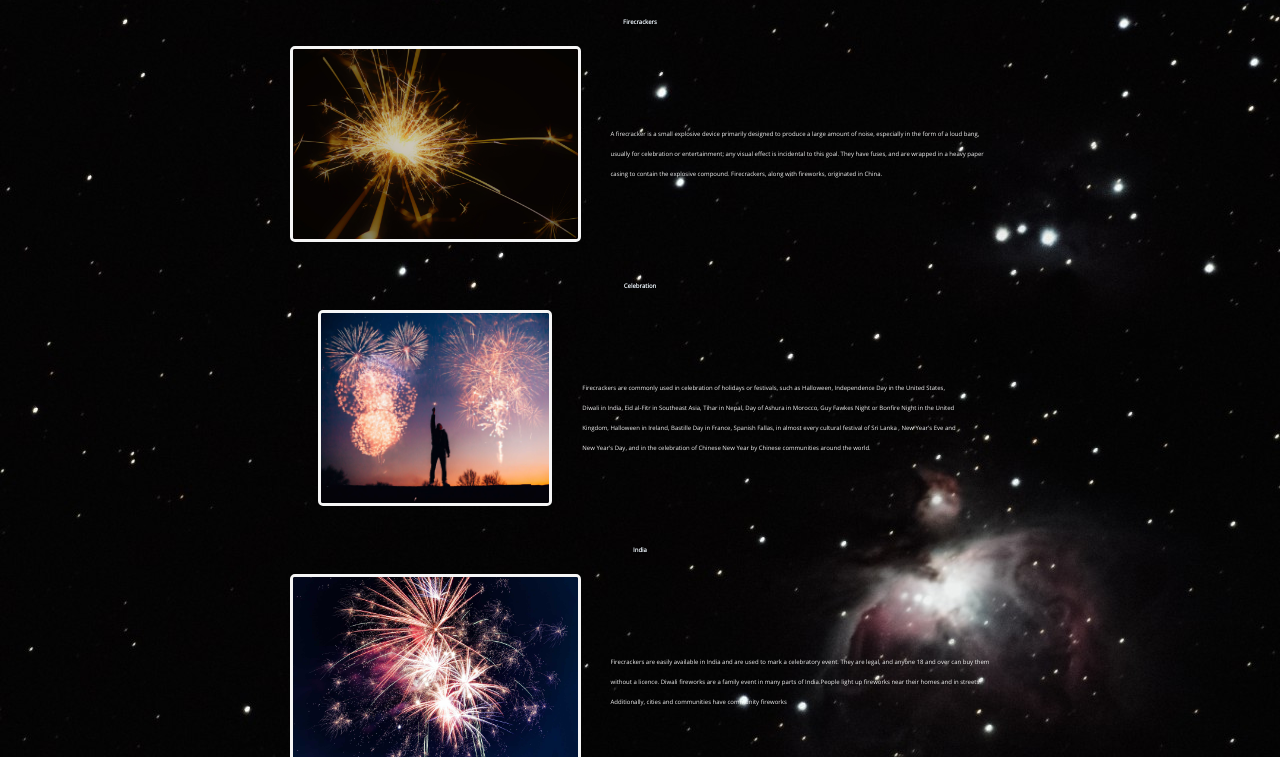
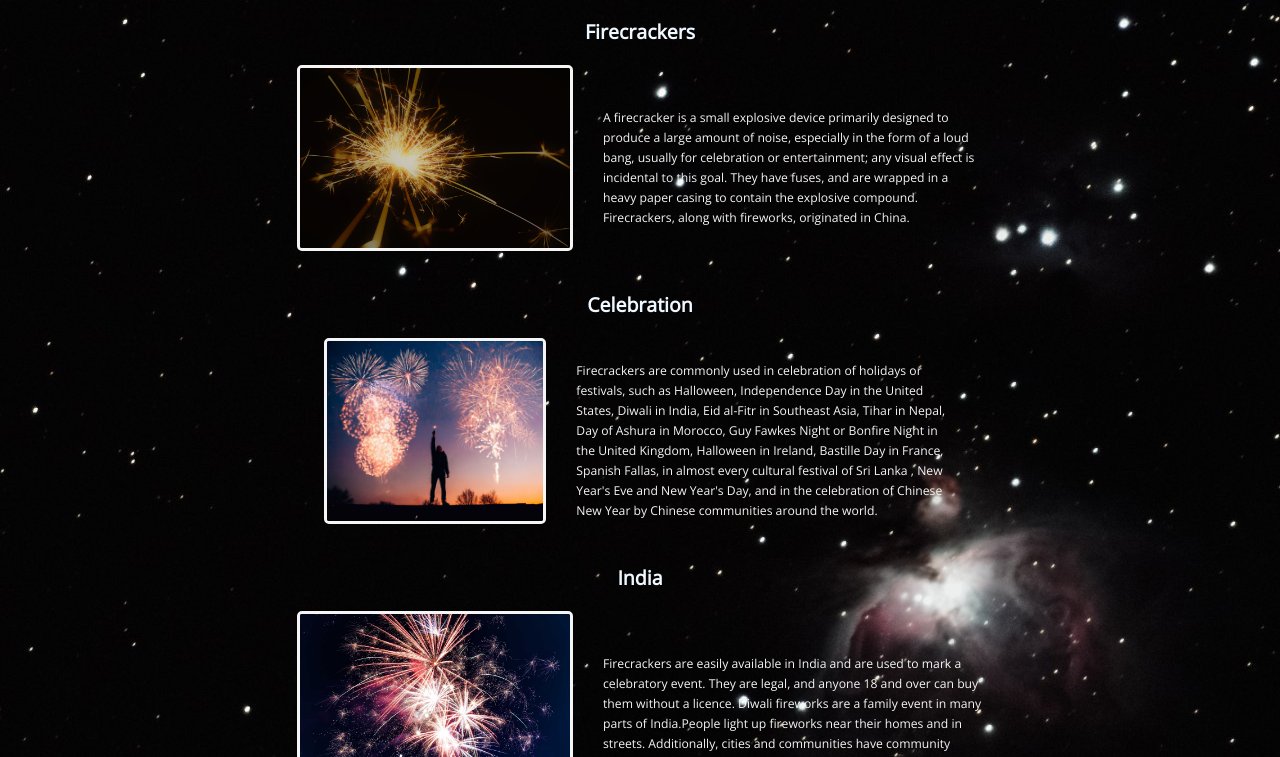
Before and after one commit to vatsan127/crackersshop.github.io, a plain HTML site: page index.html in a window 1280 px wide. Shown: the part 43-800 px from the top of the page. Drawn offline with nearby package versions, Linux system fonts and the light colour scheme.

Commit message:
Add files via upload

```diff
--- a/stylesheet.css
+++ b/stylesheet.css
@@ -10,6 +10,7 @@ body {
   background-image: url("img/stars.jpg");
   height: 100vh;
   width: 100vw;
+  font-size: 5rem;
 }
 
 
@@ -82,7 +83,7 @@ h2 {
 
 .flex-img {
   display: inline;
-  height: 19rem;
+  height: 18rem;
   border: 3px solid whitesmoke;
   border-radius: 0.5rem;
   margin-bottom: 20px;
```
